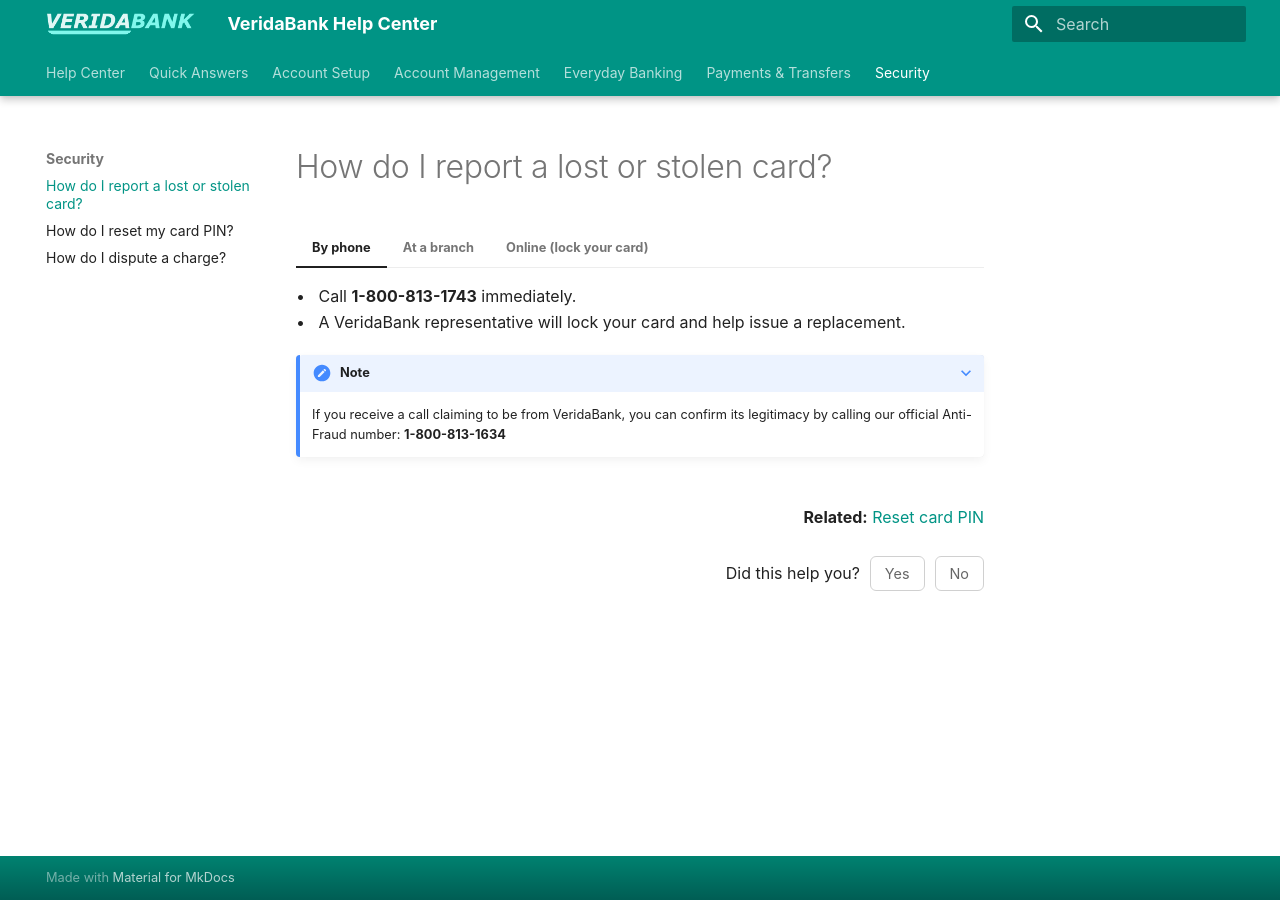
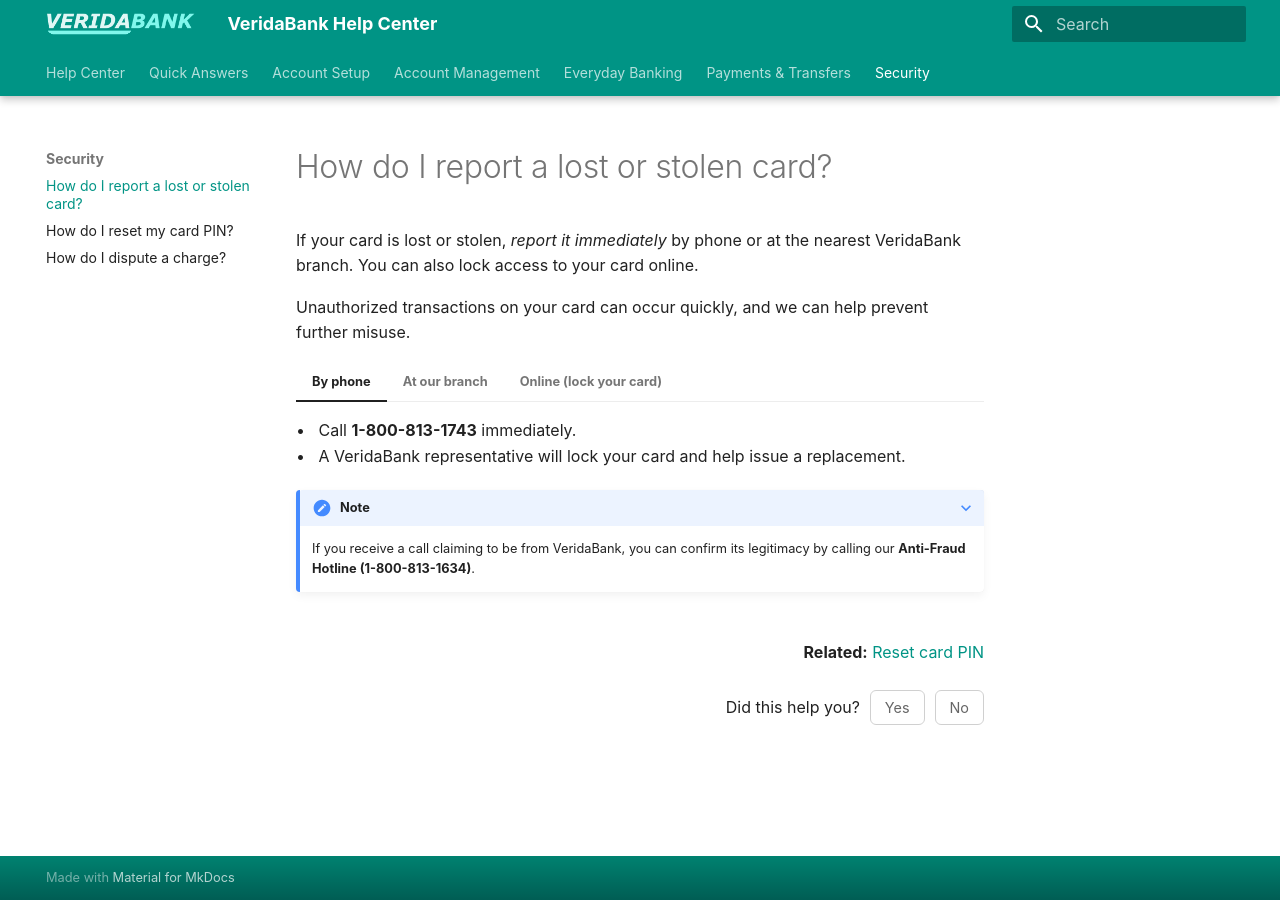
Before and after one commit to mlbms19/VeridaBank, an MkDocs documentation site: the page built from docs/Security/Report Lost Card.md, in a window 1280 px wide. Built offline with MkDocs 1.6.1 and Material for MkDocs 9.7.7, drawn with Linux system fonts in a browser that asks for light colours; some web fonts are replaced.

Commit message:
Update 'Report Lost or Stolen Card' article

```diff
--- a/docs/Security/Report Lost Card.md
+++ b/docs/Security/Report Lost Card.md
@@ -1,12 +1,16 @@
 # How do I report a lost or stolen card?
+
+If your card is lost or stolen, *report it immediately* by phone or at the nearest VeridaBank branch. You can also lock access to your card online.
+
+Unauthorized transactions on your card can occur quickly, and we can help prevent further misuse.
 
 === "By phone"
     •&nbsp;&nbsp;	Call **1-800-813-1743** immediately.<br>
     •&nbsp;&nbsp;	A VeridaBank representative will lock your card and help issue a replacement.
     ???+ note
-        If you receive a call claiming to be from VeridaBank, you can confirm its legitimacy by calling our official Anti-Fraud number: **1-800-813-1634**
+        If you receive a call claiming to be from VeridaBank, you can confirm its legitimacy by calling our **Anti-Fraud Hotline (1-800-813-1634)**.
 
-=== "At a branch"
+=== "At our branch"
     •&nbsp;&nbsp;	Visit your nearest VeridaBank branch for in-person assistance.
 
 === "Online (lock your card)"
```
